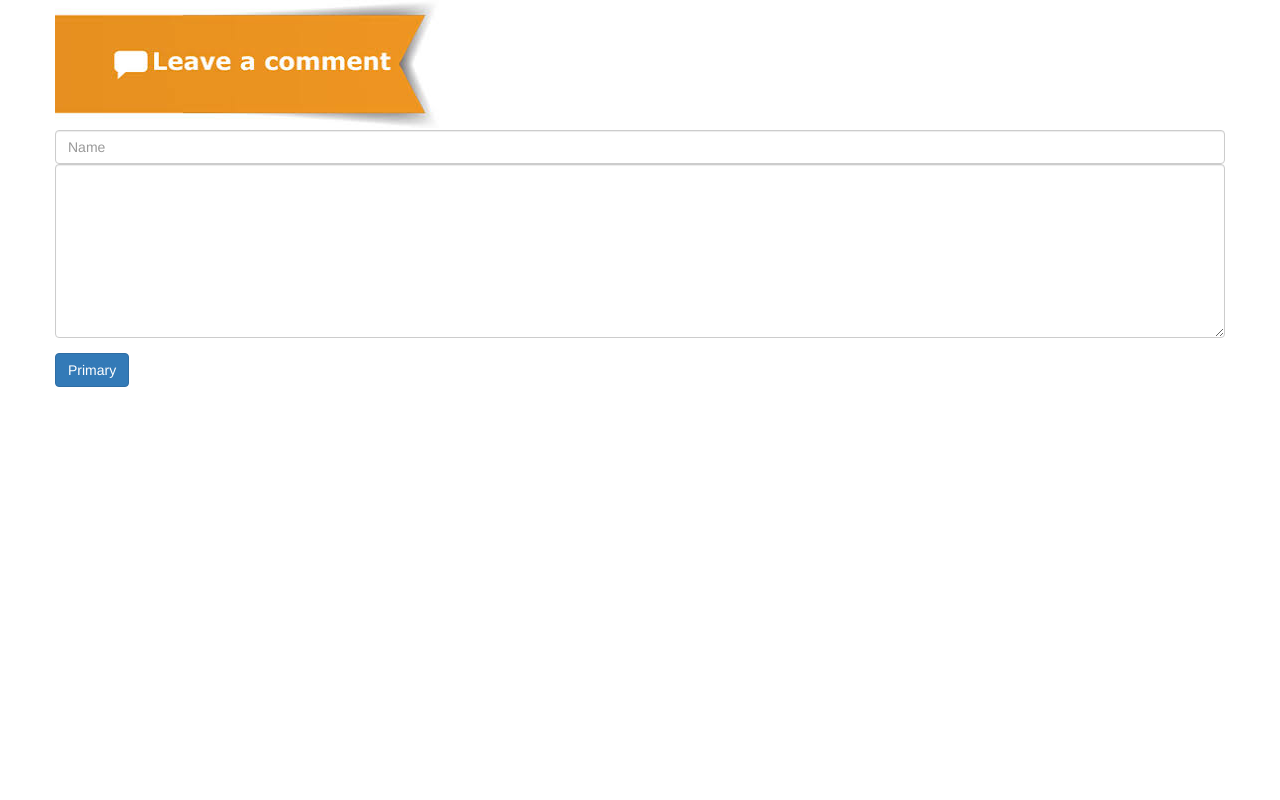
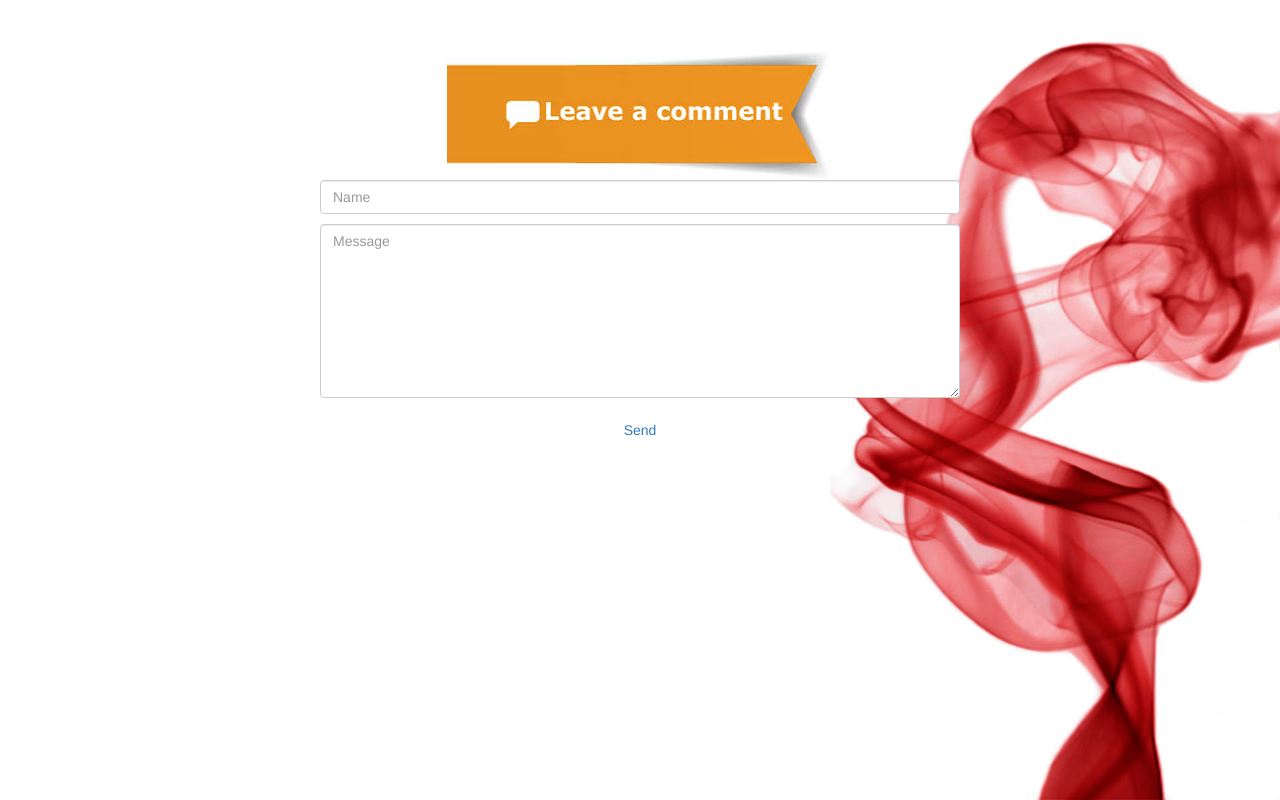
Before and after one commit to cmgonzales/firebasecomment, a plain HTML site: page index.html in a window 1280 px wide. Drawn offline with nearby package versions, Linux system fonts and the light colour scheme.

Commit message:
added style

```diff
--- a/index.html
+++ b/index.html
@@ -11,26 +11,17 @@
     <link rel="stylesheet" href="style.css">
 </head>
 <body>
-
-    <div class = "container">
-        <div class = "row justify-content-center">
-            <div class = "col-2" >
-
-<img src="img/comment.jpg" alt="">
-
-
-<input id="input" class="form-control form-control-sm" type="text" placeholder="Name">
-<div class="form-group">
-
-    <textarea id="" class="form-control" id="exampleFormControlTextarea1" rows="8"></textarea>
-</div>
-
-<button id = "btn" type="button" class="btn btn-primary">Primary</button>
-            </div>
+    <div class="input">
+        <img id = "comment" src="img/comment.jpg" alt="">
+        <input id="input" class="form-control form-control-sm" type="text" placeholder="Name">
+        <div class="form-group">
+            <textarea id="text" class="form-control" id="exampleFormControlTextarea1" placeholder="Message" rows="8"></textarea>
         </div>
+        <button type="button" class="btn btn-link">Send</button>
     </div>
-    <div id = "foo">
+    <div id="foo">
 
     </div>
 </body>
+
 </html>
--- a/style.css
+++ b/style.css
@@ -0,0 +1,15 @@
+.input{
+    width: 50%;
+    text-align: center;
+    margin: 0 auto;
+}
+#comment{
+    margin-top: 50px;
+}
+#input{
+    margin-bottom: 10px;
+}
+body{
+    background-image: url("img/com.jpg");
+    background-size: cover;
+}
```
Also changed, not shown: img/com.jpg (added).
